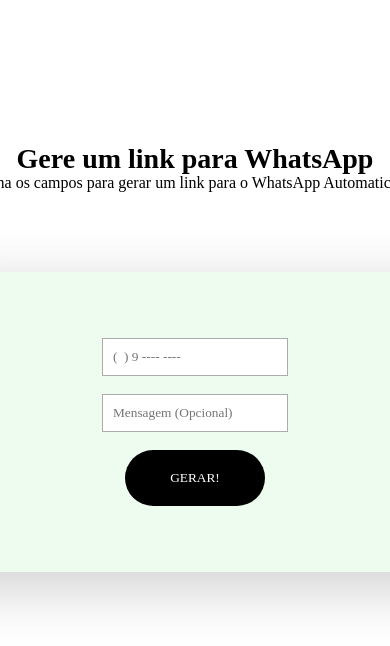
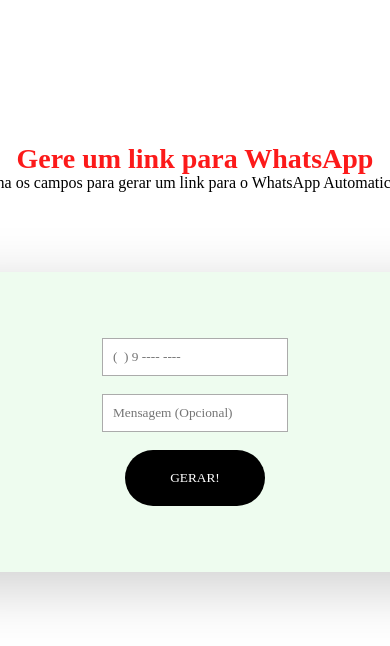
Before and after one commit to arturwebdeveloper/linkwhats-generator, a plain HTML site: page docs/index.html in a window 390 px wide. Shown: the top 646 px of the page. Drawn offline with Linux system fonts and the light colour scheme.

Commit message:
teste Atualizar o style.css

```diff
--- a/docs/style.css
+++ b/docs/style.css
@@ -59,6 +59,7 @@
 @media (max-width: 768px) {
   h2 {
     font-size: 28px;
+    color: #fc1a1a
   }
   #pDesc {
     margin-top: -1.5em;
```
